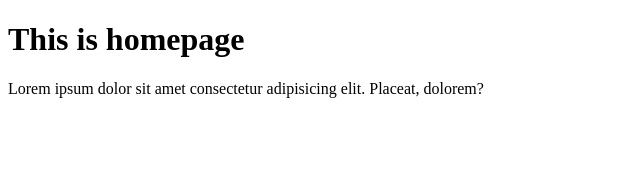
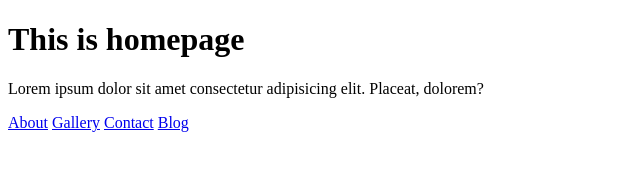
Before and after one commit to oskwebdezigner/githtmlstructure, a plain HTML site: page index.html in a window 1280 px wide. Shown: the whole page, without its empty margins (0-640 px from the left). Drawn offline with Linux system fonts and the light colour scheme.

Commit message:
added links

```diff
--- a/index.html
+++ b/index.html
@@ -8,5 +8,10 @@
 <body>
     <h1>This is homepage</h1>
     <p>Lorem ipsum dolor sit amet consectetur adipisicing elit. Placeat, dolorem?</p>
+
+    <a href="about/about.html">About</a>
+    <a href="gallery/gallery.html">Gallery</a>
+    <a href="contact/contact.html">Contact</a>
+    <a href="blog/blog.html">Blog</a>
 </body>
 </html>
```
